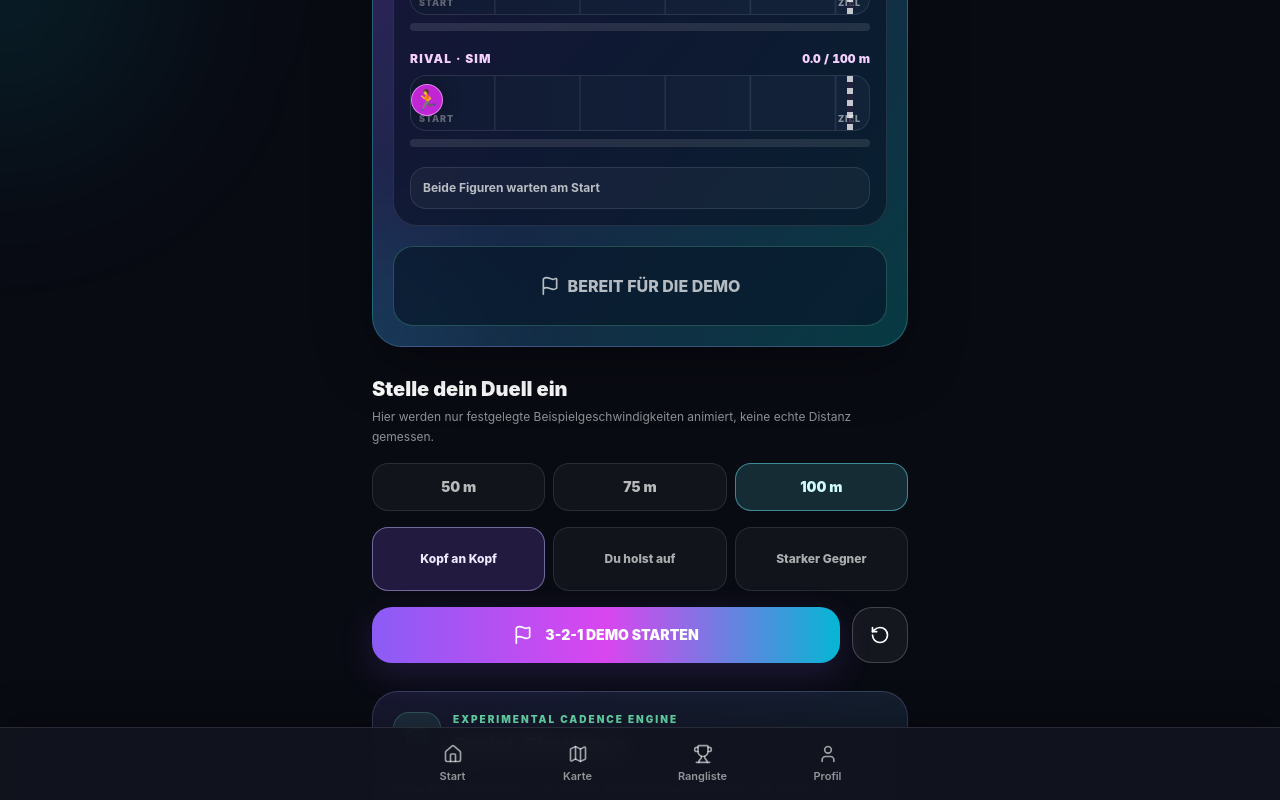
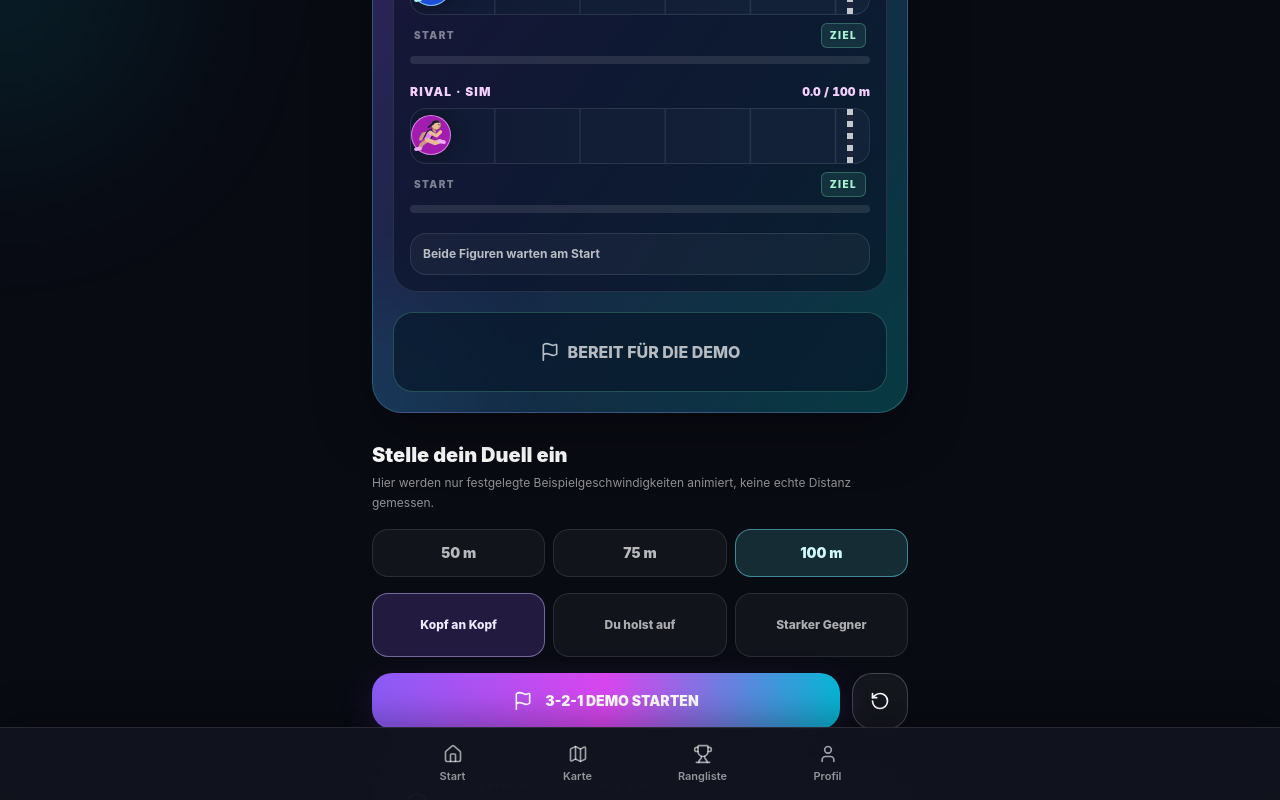
Before and after one commit to Tokioace/Runnit, a React (Vite) app: page /sprint-lab in a window 1280 px wide. Both pictures are taken after a click on the button "Als Gast fortfahren". Shown: the part 589-1389 px from the top of the page. Built offline with nearby package versions, Linux system fonts and the light colour scheme; no server answers.

Commit message:
ui: animate both right-facing runners during race and relocate legible finish label below track

```diff
--- a/src/screens/SprintArenaLabScreen.tsx
+++ b/src/screens/SprintArenaLabScreen.tsx
@@ -2,6 +2,7 @@ import { useEffect, useMemo, useState } from 'react';
 import { Activity, ArrowLeft, ArrowRight, Flag, Footprints, Gauge, RotateCcw, ShieldAlert, Timer, Trophy, Zap } from 'lucide-react';
 import { Link } from 'react-router-dom';
 import PageFrame from '../components/ui/PageFrame';
+import AnimatedRunner from '../components/ui/AnimatedRunner';
 import { analyzeSprintCadence, syntheticSprintTrace, type SyntheticSprintMode } from '../lib/sprintCadence';
 import { demoRaceSnapshot, type DemoRaceMeters, type DemoRaceScenario } from '../lib/raceArenaPreview';
 
@@ -31,9 +32,9 @@ const seconds = (ms: number) => (ms / 1000).toFixed(2).replace('.', ',');
 // Synthetic runner positions are expressed as percentages of track width.
 // Translation by the same percentage of the marker's width keeps both start
 // and finish markers entirely inside a clipped lane, even on narrow iPhones.
-function RaceTrackLane({ title, distanceM, targetMeters, finished, rival }: {
+function RaceTrackLane({ title, distanceM, targetMeters, finished, moving, rival }: {
   title: string; distanceM: number; targetMeters: DemoRaceMeters;
-  finished: boolean; rival?: boolean;
+  finished: boolean; moving: boolean; rival?: boolean;
 }) {
   const progress = percent(distanceM, targetMeters);
   return (
@@ -49,16 +50,18 @@ function RaceTrackLane({ title, distanceM, targetMeters, finished, rival }: {
       <div className="relative h-14 overflow-hidden rounded-xl border border-white/10 bg-gradient-to-r from-[#121a34] to-[#122239]">
         <div aria-hidden="true" className="pointer-events-none absolute inset-0 opacity-25"
           style={{ backgroundImage: 'repeating-linear-gradient(90deg, transparent 0, transparent 18%, rgba(255,255,255,.4) 18.3%, transparent 18.6%)' }} />
-        <span aria-hidden="true" className="absolute bottom-1 left-2 text-[9px] font-black tracking-widest text-white/35">START</span>
-        <span aria-hidden="true" className="absolute bottom-1 right-2 text-[9px] font-black tracking-widest text-white/50">ZIEL</span>
         <div aria-hidden="true" className="absolute bottom-0 right-4 top-0 w-1.5 opacity-75"
           style={{ backgroundImage: 'repeating-linear-gradient(180deg,#ffffff 0,#ffffff 6px,#26243b 6px,#26243b 12px)' }} />
         <div aria-hidden="true" className={`absolute left-0 top-1/2 h-[3px] -translate-y-1/2 rounded-full transition-[width] duration-75 motion-reduce:transition-none ${rival ? 'bg-fuchsia-300/60' : 'bg-cyan-300/70'}`}
           style={{ width: `${progress}%` }} />
-        <span aria-hidden="true" className={`absolute top-2 flex h-8 w-8 items-center justify-center rounded-full border text-xl shadow-[0_0_18px_rgba(0,0,0,.35)] transition-[left,transform] duration-75 ease-linear motion-reduce:transition-none ${rival ? 'border-fuchsia-300/70 bg-fuchsia-600' : 'border-cyan-200/70 bg-blue-600'} ${finished ? 'ring-2 ring-emerald-300/50' : ''}`}
+        <span aria-hidden="true" className={`absolute top-1.5 flex h-10 w-10 items-center justify-center rounded-full border shadow-[0_0_18px_rgba(0,0,0,.35)] transition-[left,transform] duration-75 ease-linear motion-reduce:transition-none ${rival ? 'border-fuchsia-300/70 bg-fuchsia-700' : 'border-cyan-200/70 bg-blue-700'} ${finished ? 'ring-2 ring-emerald-300/50' : ''}`}
           style={{ left: `${progress}%`, transform: `translateX(-${progress}%)` }}>
-          🏃
+          <AnimatedRunner moving={moving} rival={rival} cycleMs={rival ? 395 : 355} />
         </span>
+      </div>
+      <div className="flex items-center justify-between gap-2 px-1 text-[10px] font-black uppercase tracking-[0.14em]" aria-hidden="true">
+        <span className="text-white/45">START</span>
+        <span className="rounded-md border border-emerald-300/30 bg-emerald-300/10 px-2 py-1 text-emerald-200">ZIEL</span>
       </div>
       <div className="h-2 overflow-hidden rounded-full bg-white/10" aria-hidden="true">
         <div style={{ width: progress + '%' }}
@@ -144,8 +147,8 @@ export default function SprintArenaLabScreen() {
                 ZIEL {distance} M
               </span>
             </div>
-            <RaceTrackLane title="YOU" distanceM={race.youMeters} targetMeters={distance} finished={race.youFinished} />
-            <RaceTrackLane title="RIVAL · SIM" distanceM={race.rivalMeters} targetMeters={distance} finished={race.rivalFinished} rival />
+            <RaceTrackLane title="YOU" distanceM={race.youMeters} targetMeters={distance} finished={race.youFinished} moving={isRunning && !race.youFinished} />
+            <RaceTrackLane title="RIVAL · SIM" distanceM={race.rivalMeters} targetMeters={distance} finished={race.rivalFinished} moving={isRunning && !race.rivalFinished} rival />
             <div className="rounded-xl border border-white/10 bg-white/[0.04] px-3 py-3 text-xs font-bold text-white/70" aria-live="polite">
               {race.firstFinisher !== null
                 ? <div className="space-y-1">
```
